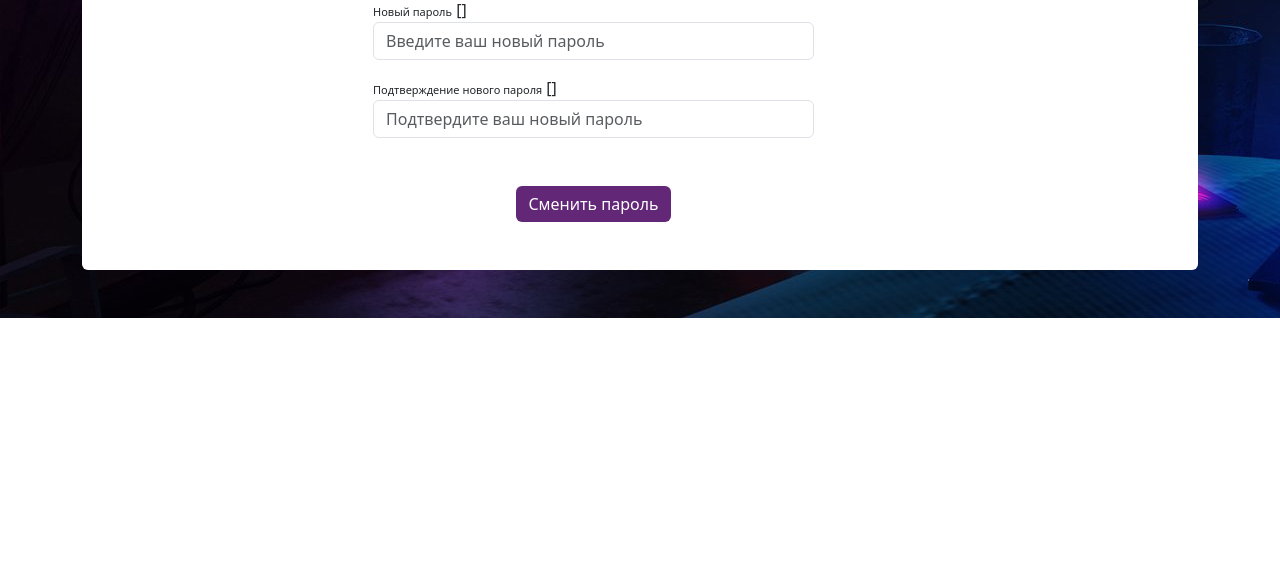
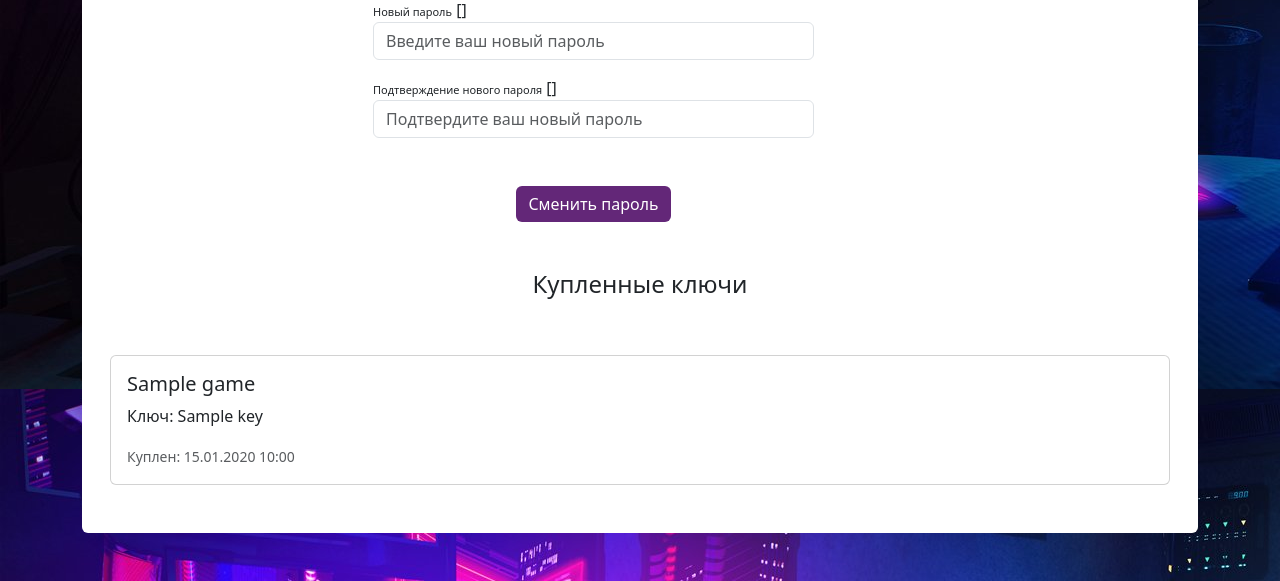
Before and after one commit to Bazalex1/gameshop, a Django app: template templates/user_profile/main.html in a window 1280 px wide. Shown: the part 691-1272 px from the top of the page. Before the commit the page ends 1009 px from the top, so only its background shows below. Run offline with Django 5.2, Linux system fonts and the light colour scheme; the template is opened without the code that fills it: most values are stand-ins (such as "Sample title", 1, 10 or a date in 2020); some libraries are stand-ins or nearby versions.

Commit message:
Added views keys in user profile

```diff
--- a/cart/urls.py
+++ b/cart/urls.py
@@ -7,5 +7,5 @@ urlpatterns = [
     path('', views.cart, name="index"),
     path('add_to_cart/<int:game_id>/', views.add_to_cart, name='add_to_cart'),
     path('remove_from_cart/<int:cart_item_id>/', views.remove_from_cart, name='remove_from_cart'),
-    path('key', views.get_key, name="key"),
+    path('generate_keys/', views.generate_keys, name='generate_keys'),
 ]
--- a/templates/cart/cart.html
+++ b/templates/cart/cart.html
@@ -34,9 +34,9 @@
   </table>
   <span class="mb-10 mt-5"> Итого: {{ total_price|floatformat:2 }}</span>
   <span class="mb-10 mt-5">
-    <form method="post" action="{% url 'cart:key' %}">
-    {% csrf_token %}
-    <button type="submit" class="btn btn-primary">Получить ключ</button>
+    <form method="post" action="{% url 'cart:generate_keys' %}">
+      {% csrf_token %}
+      <button type="submit" class="btn btn-primary">Получить ключи</button>
     </form>
   </span>
 </div>
--- a/templates/user_profile/main.html
+++ b/templates/user_profile/main.html
@@ -21,11 +21,15 @@
 <div class="container rounded bg-white mt-5 mb-5">
   <div class="row">
     <div class="col-md-3 border-right">
-        <div class="d-flex flex-column align-items-center text-center p-3 py-5"><img class="rounded-circle mt-5"
-          width="150px" src="{% static 'images/men.jpg' %}"><span class="font-weight-bold"> {{ form.first_name.value}} , {{ form.username.value}}  </span><span class="text-black-50">{{form.email.value}}</span><span> </span></div>
+      <div class="d-flex flex-column align-items-center text-center p-3 py-5">
+        <img class="rounded-circle mt-5" width="150px" src="{% static 'images/men.jpg' %}">
+        <span class="font-weight-bold">{{ form.first_name.value }}, {{ form.username.value }}</span>
+        <span class="text-black-50">{{ form.email.value }}</span>
+        <span></span>
+      </div>
     </div>
     <div class="col-md-5 border-right">
-         <div class="profile-settings p-3 py-5"> {% comment %} Это карточка {% endcomment %}
+      <div class="profile-settings p-3 py-5">
         <form method="post">
           {% csrf_token %}
           <div class="d-flex justify-content-between align-items-center mb-3">
@@ -59,9 +63,10 @@
               {{ form.birth_date.errors }}
               <input type="date" name="birth_date" class="form-control" value="{{ form.birth_date.value|date:'Y-m-d' }}">
             </div>
-              <div class="mt-5 text-center"><button class="btn btn-primary profile-button" type="submit" name="save_profile">Save Profile</button></div>
+            <div class="mt-5 text-center">
+              <button class="btn btn-primary profile-button" type="submit" name="save_profile">Save Profile</button>
+            </div>
           </form>
-
         </div>
       </div>
       <form method="post">
@@ -87,11 +92,12 @@
             <input type="password" name="new_password2" class="form-control" placeholder="Подтвердите ваш новый пароль">
           </div>
         </div>
-            <div class="mt-5 mb-5 text-center"><button class="btn btn-primary profile-button" type="submit" name="change_password">Сменить пароль</button></div>
+        <div class="mt-5 mb-5 text-center">
+          <button class="btn btn-primary profile-button" type="submit" name="change_password">Сменить пароль</button>
+        </div>
       </form>
-
     </div>
-        <div class="comments col-md-4"> {% comment %} Это Комментарии{% endcomment %}
+    <div class="comments col-md-4">
       <div class="p-3 py-5">
         <h4 class="text-center">Комментарии</h4>
         {% for comment in comments %}
@@ -115,6 +121,21 @@
         {% endfor %}
       </div>
     </div>
+    <div class="col-md-12">
+      <h4 class="text-center">Купленные ключи</h4>
+      {% for key in keys %}
+        <div class="p-3 py-5">
+          <div class="card">
+            <div class="card-body">
+              <h5 class="card-title">{{ key.game.title }}</h5>
+              <p class="card-text">Ключ: {{ key.key }}</p>
+              <p class="card-text"><small class="text-muted">Куплен: {{ key.created_at|date:'d.m.Y H:i' }}</small></p>
+            </div>
+          </div>
+        </div>
+      {% empty %}
+        <p class="text-center">У вас еще нет купленных ключей</p>
+      {% endfor %}
     </div>
   </div>
 </div>
```
Also changed, not shown: cart/models.py (+9 -0 lines), cart/views.py (+21 -3 lines), templates/cart/key.html (+10 -2 lines), user_profile/views.py (+5 -5 lines), cart/migrations/0002_key.py (added). Lines whose indentation alone changed are shown as unchanged.
